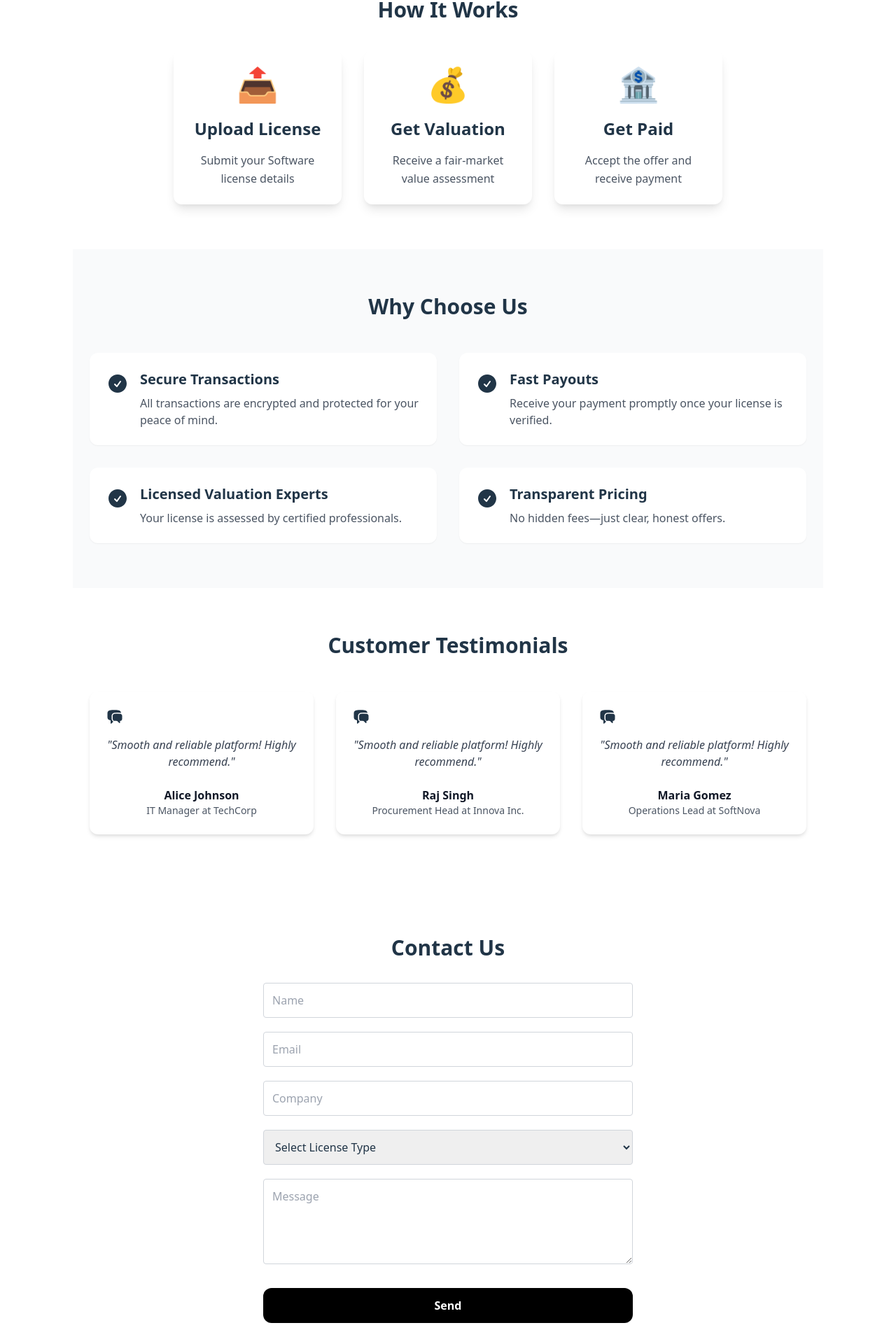
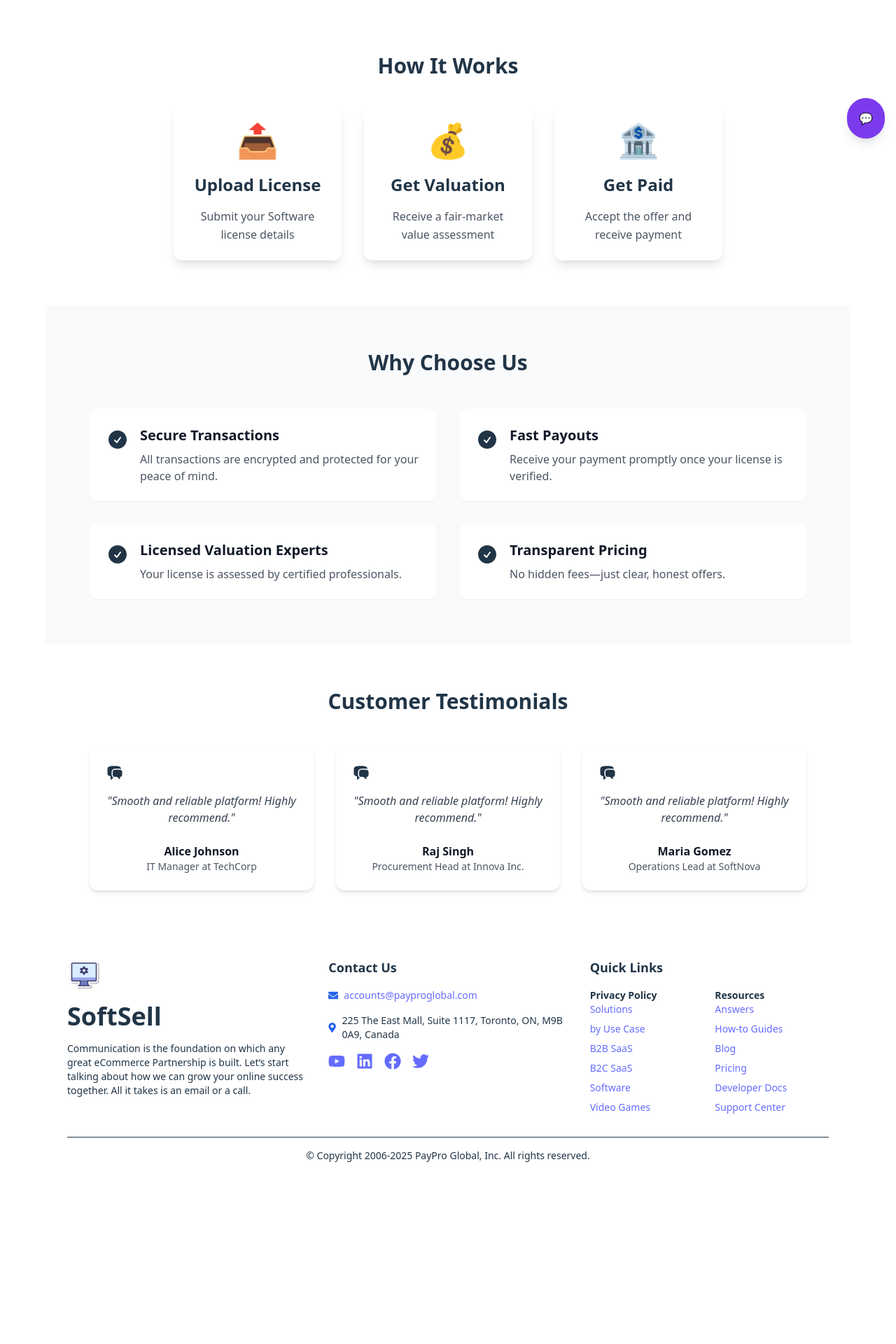
Before and after one commit to preetiGusain/softsell, a React (Vite) app: page / in a window 1280 px wide. Shown: the part 586-2506 px from the top of the page at 70% size. After the commit the page ends 2311 px from the top, so only its background shows below. Built offline with nearby package versions, Linux system fonts and the light colour scheme.

Commit message:
Added chatbot modal

```diff
--- a/src/App.jsx
+++ b/src/App.jsx
@@ -1,20 +1,29 @@
-import './App.css'
-import ContactForm from './components/ContactForm'
-import Hero from "./components/Hero"
-import HowItWorks from './components/HowItWorks'
-import Testimonials from './components/Testimonials'
-import WhyChooseUs from './components/WhyChooseUs'
+import './App.css';
+import ChatModal from './components/ContactModal/ChatModal';
+import ContactModal from './components/ContactModal/ContactModal';
+import Footer from './components/Footer';
+import Header from './components/Header';
+import Hero from './components/Hero';
+import HowItWorks from './components/HowItWorks';
+import Testimonials from './components/Testimonials';
+import WhyChooseUs from './components/WhyChooseUs';
+import { useState } from 'react';
 
 function App() {
+  const [isContactOpen, setIsContactOpen] = useState(false);
+
   return (
-    <div className="bg-white text-neutral-900 min-h-screen">
+    <div className="w-full px-4 md:px-8 text-neutral-900 dark:text-neutral-100 min-h-screen">
+      <Header onContactClick={() => setIsContactOpen(true)} />
       <Hero />
       <HowItWorks />
       <WhyChooseUs />
       <Testimonials />
-      <ContactForm />
+      <ContactModal isOpen={isContactOpen} onClose={() => setIsContactOpen(false)} />
+      <Footer />
+      <ChatModal />
     </div>
-  )
+  );
 }
 
-export default App
+export default App;
--- a/src/components/ContactForm.jsx
+++ b/src/components/ContactForm.jsx
@@ -8,22 +8,57 @@ export default function ContactForm() {
     }
 
     return (
-        <section className="py-20 px-6 max-w-xl mx-auto bg-white">
-            <h2 className="text-3xl font-semibold text-center mb-8">Contact Us</h2>
+        <section className="py-20 px-6 max-w-xl mx-auto bg-white dark:bg-neutral-900">
+            <h2 className="text-3xl font-semibold text-center mb-8 text-neutral-900 dark:text-neutral-100">Contact Us</h2>
             <form className="space-y-5">
-                <input className="w-full p-3 border border-gray-300 rounded" name="name" placeholder="Name" onChange={handleChange} required />
-                <input className="w-full p-3 border border-gray-300 rounded" name="email" placeholder="Email" type="email" onChange={handleChange} required />
-                <input className="w-full p-3 border border-gray-300 rounded" name="company" placeholder="Company" onChange={handleChange} required />
-                <select className="w-full p-3 border border-gray-300 rounded" name="license" onChange={handleChange} required>
-                    <option value="">Select License Type</option>
+                <input
+                    className="w-full p-3 border border-gray-300 dark:border-neutral-700 bg-white dark:bg-neutral-800 rounded text-neutral-900 dark:text-neutral-100 placeholder-gray-500 dark:placeholder-neutral-400"
+                    name="name"
+                    placeholder="Name"
+                    onChange={handleChange}
+                    required
+                />
+                <input
+                    className="w-full p-3 border border-gray-300 dark:border-neutral-700 bg-white dark:bg-neutral-800 rounded text-neutral-900 dark:text-neutral-100 placeholder-gray-500 dark:placeholder-neutral-400"
+                    name="email"
+                    placeholder="Email"
+                    type="email"
+                    onChange={handleChange}
+                    required
+                />
+                <input
+                    className="w-full p-3 border border-gray-300 dark:border-neutral-700 bg-white dark:bg-neutral-800 rounded text-neutral-900 dark:text-neutral-100 placeholder-gray-500 dark:placeholder-neutral-400"
+                    name="company"
+                    placeholder="Company"
+                    onChange={handleChange}
+                    required
+                />
+                <select
+                    className="w-full p-3 border border-gray-300 dark:border-neutral-700 bg-white dark:bg-neutral-800 rounded text-neutral-900 dark:text-neutral-100"
+                    name="license"
+                    onChange={handleChange}
+                    required
+                >
+                    <option value="" disabled>
+                        Select License Type
+                    </option>
                     <option>Antivirus</option>
                     <option>Office Suite</option>
                     <option>Developer Tool</option>
                 </select>
-                <textarea className="w-full p-3 border border-gray-300 rounded" name="message" placeholder="Message" rows={4} onChange={handleChange} required />
+                <textarea
+                    className="w-full p-3 border border-gray-300 dark:border-neutral-700 bg-white dark:bg-neutral-800 rounded text-neutral-900 dark:text-neutral-100 placeholder-gray-500 dark:placeholder-neutral-400"
+                    name="message"
+                    placeholder="Message"
+                    rows={4}
+                    onChange={handleChange}
+                    required
+                />
                 <div className="pt-2">
-                    <button className="w-full px-6 py-3 bg-black hover:bg-gray-800 text-white font-semibold rounded-xl"
-                        type="submit">
+                    <button
+                        className="w-full px-6 py-3 bg-black dark:bg-neutral-700 hover:bg-gray-800 dark:hover:bg-neutral-600 text-white font-semibold rounded-xl"
+                        type="submit"
+                    >
                         Send
                     </button>
                 </div>
--- /dev/null
+++ b/src/components/ContactModal/ChatModal.jsx
@@ -0,0 +1,60 @@
+import React, { useState } from "react";
+
+export default function ChatModal() {
+    const [isOpen, setIsOpen] = useState(false);
+
+    const questions = [
+        "I'd like to speak with Sales.",
+        "I want to know more about PayPro Global.",
+        "I'm a PayPro Global partner & I need help.",
+        "I have a question about a charge.",
+    ];
+
+    return (
+        <>
+            {/* Chat Icon */}
+            <button
+                onClick={() => setIsOpen(true)}
+                className="fixed bottom-4 right-4 bg-purple-600 text-white p-4 rounded-full shadow-lg focus:outline-none hover:bg-purple-700"
+            >
+                💬
+            </button>
+
+            {/* Modal */}
+            {isOpen && (
+                <div className="fixed inset-0 bg-black bg-opacity-50 flex justify-end items-center z-50">
+                    <div className="bg-white w-96 p-8 rounded-xl shadow-lg relative">
+                        <button
+                            onClick={() => setIsOpen(false)}
+                            className="absolute top-2 right-2 text-gray-500 hover:text-gray-700"
+                        >
+                            ✖
+                        </button>
+                        <div className="flex items-center space-x-3 mb-4">
+                            <div className="bg-purple-600 text-white p-2 rounded-full">
+                                <span>🤖</span>
+                            </div>
+                            <h4 className="text-lg font-bold text-gray-900">PayPro Global Assistant</h4>
+                        </div>
+                        <p className="text-gray-700 mb-4">Hi there! Welcome to PayPro Global. How can I help you today?</p>
+                        <ul className="space-y-2">
+                            {questions.map((q, index) => (
+                                <li
+                                    key={index}
+                                    className="text-sm bg-gray-100 p-2 rounded-lg cursor-pointer hover:bg-purple-100"
+                                >
+                                    {q}
+                                </li>
+                            ))}
+                        </ul>
+                        <input
+                            type="text"
+                            placeholder="Choose an option"
+                            className="mt-4 w-full border rounded-lg px-3 py-2 text-sm focus:ring-purple-500 focus:border-purple-500"
+                        />
+                    </div>
+                </div>
+            )}
+        </>
+    );
+}
--- a/src/components/Footer.jsx
+++ b/src/components/Footer.jsx
@@ -4,21 +4,21 @@ import logo from '../assets/logo.png';
 
 function Footer() {
   return (
-    <footer className="bg-neutral-100 py-8 px-4 md:px-8">
+    <footer className="bg-neutral-100 dark:bg-neutral-900 py-8 px-4 md:px-8">
       <div className="container mx-auto grid grid-cols-1 md:grid-cols-2 lg:grid-cols-3 gap-8 text-left">
         {/* Section 1: Logo and About */}
         <div>
           <img src={logo} alt="SoftSell Logo" className="h-12 mb-4" />
-          <h2 className="text-4xl font-bold mb-4">SoftSell</h2>
-          <p className="text-sm text-neutral-600">
+          <h2 className="text-4xl font-bold mb-4 text-neutral-900 dark:text-neutral-100">SoftSell</h2>
+          <p className="text-sm text-neutral-600 dark:text-neutral-400">
             Communication is the foundation on which any great eCommerce Partnership is built. Let’s start talking about how we can grow your online success together. All it takes is an email or a call.
           </p>
         </div>
 
         {/* Section 2: Contact Info */}
         <div className="flex flex-col">
-          <h2 className="font-semibold text-lg mb-4">Contact Us</h2>
-          <div className="text-sm text-neutral-600 space-y-4">
+          <h2 className="font-semibold text-lg mb-4 text-neutral-900 dark:text-neutral-100">Contact Us</h2>
+          <div className="text-sm text-neutral-600 dark:text-neutral-400 space-y-4">
             <div className="flex items-center space-x-2">
               <FaEnvelope className="text-blue-600" />
               <a href="mailto:accounts@payproglobal.com" className="hover:underline">accounts@payproglobal.com</a>
@@ -38,10 +38,10 @@ function Footer() {
 
         {/* Section 3: Links */}
         <div className="flex flex-col">
-          <h2 className="font-semibold text-lg mb-4">Quick Links</h2>
-          <div className="grid grid-cols-2 gap-4 text-sm text-neutral-600">
+          <h2 className="font-semibold text-lg mb-4 text-neutral-900 dark:text-neutral-100">Quick Links</h2>
+          <div className="grid grid-cols-2 gap-4 text-sm text-neutral-600 dark:text-neutral-400">
             <div>
-              <h3 className="font-semibold">Privacy Policy</h3>
+              <h3 className="font-semibold text-neutral-900 dark:text-neutral-100">Privacy Policy</h3>
               <ul className="space-y-2">
                 <li><a href="#" className="hover:underline">Solutions</a></li>
                 <li><a href="#" className="hover:underline">by Use Case</a></li>
@@ -52,7 +52,7 @@ function Footer() {
               </ul>
             </div>
             <div>
-              <h3 className="font-semibold">Resources</h3>
+              <h3 className="font-semibold text-neutral-900 dark:text-neutral-100">Resources</h3>
               <ul className="space-y-2">
                 <li><a href="#" className="hover:underline">Answers</a></li>
                 <li><a href="#" className="hover:underline">How-to Guides</a></li>
@@ -67,7 +67,7 @@ function Footer() {
       </div>
 
       {/* Footer Bottom */}
-      <div className="border-t mt-8 pt-4 text-center text-sm text-neutral-500">
+      <div className="border-t dark:border-neutral-800 mt-8 pt-4 text-center text-sm text-neutral-500 dark:text-neutral-400">
         <p>&copy; Copyright 2006-2025 PayPro Global, Inc. All rights reserved.</p>
       </div>
     </footer>
--- a/src/components/HowItWorks.jsx
+++ b/src/components/HowItWorks.jsx
@@ -1,16 +1,15 @@
 import { motion } from 'framer-motion';
-import { text } from 'framer-motion/client';
 
 const steps = [
     { icon: '📤', title: 'Upload License', text: 'Submit your Software license details' },
-    { icon: '💰', title: 'Get Valuation' , text: 'Receive a fair-market value assessment'},
-    { icon: '🏦', title: 'Get Paid' , text: 'Accept the offer and receive payment'},
+    { icon: '💰', title: 'Get Valuation', text: 'Receive a fair-market value assessment' },
+    { icon: '🏦', title: 'Get Paid', text: 'Accept the offer and receive payment' },
 ];
 
 export default function HowItWorks() {
     return (
-        <section className="py-16 px-4 bg-amber-50">
-            <h2 className="text-3xl text-center font-semibold mb-10">
+        <section className="py-16 px-4 bg-amber-50 dark:bg-neutral-900">
+            <h2 className="text-3xl text-center font-semibold mb-10 text-neutral-900 dark:text-neutral-100">
                 How It Works
             </h2>
             <div className="flex flex-col md:flex-row justify-center items-center gap-8">
@@ -18,11 +17,15 @@ export default function HowItWorks() {
                     <motion.div
                         key={i}
                         whileHover={{ scale: 1.05 }}
-                        className="bg-white p-6 rounded-xl shadow-lg text-center w-60"
+                        className="bg-white dark:bg-neutral-800 p-6 rounded-xl shadow-lg text-center w-60"
                     >
                         <div className="text-5xl mb-6">{step.icon}</div>
-                        <h3 className="text-2xl font-semibold mb-4">{step.title}</h3>
-                        <p className="text-gray-600 text-base leading-relaxed">{step.text}</p>
+                        <h3 className="text-2xl font-semibold mb-4 text-neutral-900 dark:text-neutral-100">
+                            {step.title}
+                        </h3>
+                        <p className="text-gray-600 dark:text-gray-400 text-base leading-relaxed">
+                            {step.text}
+                        </p>
                     </motion.div>
                 ))}
             </div>
--- a/src/components/Testimonials.jsx
+++ b/src/components/Testimonials.jsx
@@ -8,16 +8,27 @@ const reviews = [
 
 export default function Testimonials() {
     return (
-        <section className="py-16 px-4 bg-amber-50">
-            <h2 className="text-3xl text-center font-semibold mb-12">Customer Testimonials</h2>
+        <section className="py-16 px-4 bg-amber-50 dark:bg-neutral-900">
+            <h2 className="text-3xl text-center font-semibold mb-12 text-neutral-900 dark:text-neutral-100">
+                Customer Testimonials
+            </h2>
             <div className="flex flex-col md:flex-row justify-center items-stretch gap-8">
                 {reviews.map((r, i) => (
-                    <div key={i} className="bg-white p-6 rounded-xl w-80 shadow-md flex flex-col">
+                    <div
+                        key={i}
+                        className="bg-white dark:bg-neutral-800 p-6 rounded-xl w-80 shadow-md flex flex-col"
+                    >
                         <ChatBubbleLeftRightIcon className="h-6 w-6 text-amber-500 mb-4" />
-                        <p className="text-gray-700 italic mb-6">"Smooth and reliable platform! Highly recommend."</p>
+                        <p className="text-gray-700 dark:text-gray-400 italic mb-6">
+                            "Smooth and reliable platform! Highly recommend."
+                        </p>
                         <div className="mt-auto">
-                            <p className="font-bold text-gray-900">{r.name}</p>
-                            <p className="text-sm text-gray-600">{r.role} at {r.company}</p>
+                            <p className="font-bold text-gray-900 dark:text-neutral-100">
+                                {r.name}
+                            </p>
+                            <p className="text-sm text-gray-600 dark:text-gray-400">
+                                {r.role} at {r.company}
+                            </p>
                         </div>
                     </div>
                 ))}
--- a/src/components/WhyChooseUs.jsx
+++ b/src/components/WhyChooseUs.jsx
@@ -9,15 +9,22 @@ const features = [
 
 export default function WhyChooseUs() {
   return (
-    <section className="py-16 px-6 bg-gray-50">
-      <h2 className="text-3xl font-semibold text-center mb-12">Why Choose Us</h2>
+    <section className="py-16 px-6 bg-gray-50 dark:bg-neutral-900">
+      <h2 className="text-3xl font-semibold text-center mb-12 text-neutral-900 dark:text-neutral-100">
+        Why Choose Us
+      </h2>
       <ul className="grid grid-cols-1 md:grid-cols-2 gap-8 max-w-5xl mx-auto">
         {features.map((feature, idx) => (
-          <li key={idx} className="flex items-start bg-white p-6 rounded-xl shadow-sm space-x-4">
+          <li
+            key={idx}
+            className="flex items-start bg-white dark:bg-neutral-800 p-6 rounded-xl shadow-sm space-x-4"
+          >
             <CheckCircleIcon className="h-8 w-8 text-emerald-500 mt-1 flex-shrink-0" />
             <div className="text-left">
-              <h3 className="text-xl font-semibold mb-2">{feature.title}</h3>
-              <p className="text-gray-600">{feature.text}</p>
+              <h3 className="text-xl font-semibold mb-2 text-gray-900 dark:text-neutral-100">
+                {feature.title}
+              </h3>
+              <p className="text-gray-600 dark:text-gray-400">{feature.text}</p>
             </div>
           </li>
         ))}
--- a/src/index.css
+++ b/src/index.css
@@ -1,5 +1,5 @@
-@tailwind base;
-@tailwind components;
+@import "tailwindcss/preflight";
+@tailwind utilities;
 @tailwind utilities;
 
 :root {
```
Also changed, not shown: src/components/Header.jsx (+24 -15 lines), src/components/Hero.jsx (+4 -4 lines).
